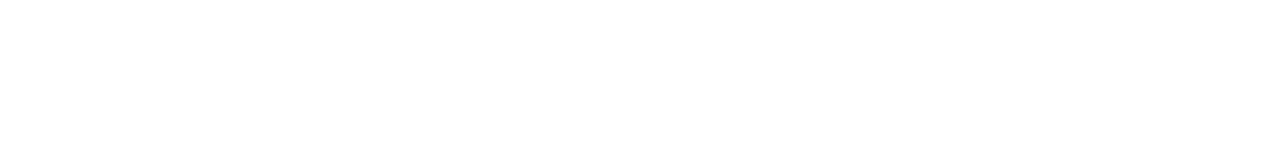
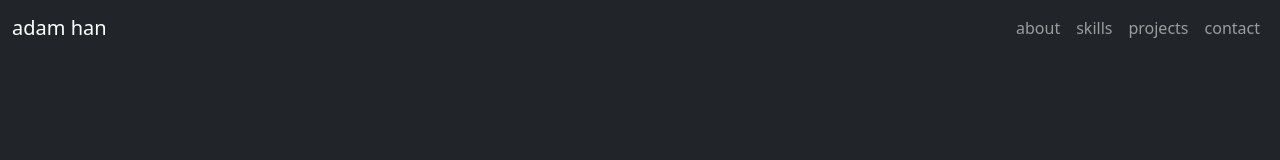
Before and after one commit to adam-han/personal-website-v2, a plain HTML site: page index.html in a window 1280 px wide. Drawn offline with nearby package versions, Linux system fonts and the light colour scheme.

Commit message:
added navbar

```diff
--- a/index.html
+++ b/index.html
@@ -8,7 +8,34 @@
     <link href="https://cdn.jsdelivr.net/npm/bootstrap@5.3.0-alpha3/dist/css/bootstrap.min.css" rel="stylesheet" integrity="sha384-KK94CHFLLe+nY2dmCWGMq91rCGa5gtU4mk92HdvYe+M/SXH301p5ILy+dN9+nJOZ" crossorigin="anonymous">
 
 </head>
-<body>
+<body class="bg-dark">
+    <nav class="navbar navbar-expand-md navbar-dark bg-dark">
+        <div class="container-fluid">
+          <a class="navbar-brand" href="#">adam han</a>
+          <button class="navbar-toggler" type="button" data-bs-toggle="collapse" data-bs-target="#navbarNav" aria-controls="navbarNav" aria-expanded="false" aria-label="Toggle navigation">
+            <span class="navbar-toggler-icon"></span>
+          </button>
+          <div class="collapse navbar-collapse" id="navbarNav">
+            <ul class="navbar-nav ms-auto">
+              <li class="nav-item">
+                <a class="nav-link" href="#">about</a>
+              </li>
+              <li class="nav-item">
+                <a class="nav-link" href="#">skills</a>
+              </li>
+              <li class="nav-item">
+                <a class="nav-link" href="#">projects</a>
+              </li>
+              <li class="nav-item">
+                <a class="nav-link" href="#">contact</a>
+              </li>
+            </ul>
+          </div>
+        </div>
+    </nav>
+
+
+
 
     <script src="https://cdn.jsdelivr.net/npm/bootstrap@5.3.0-alpha3/dist/js/bootstrap.bundle.min.js" integrity="sha384-ENjdO4Dr2bkBIFxQpeoTz1HIcje39Wm4jDKdf19U8gI4ddQ3GYNS7NTKfAdVQSZe" crossorigin="anonymous"></script>
 </body>
```
